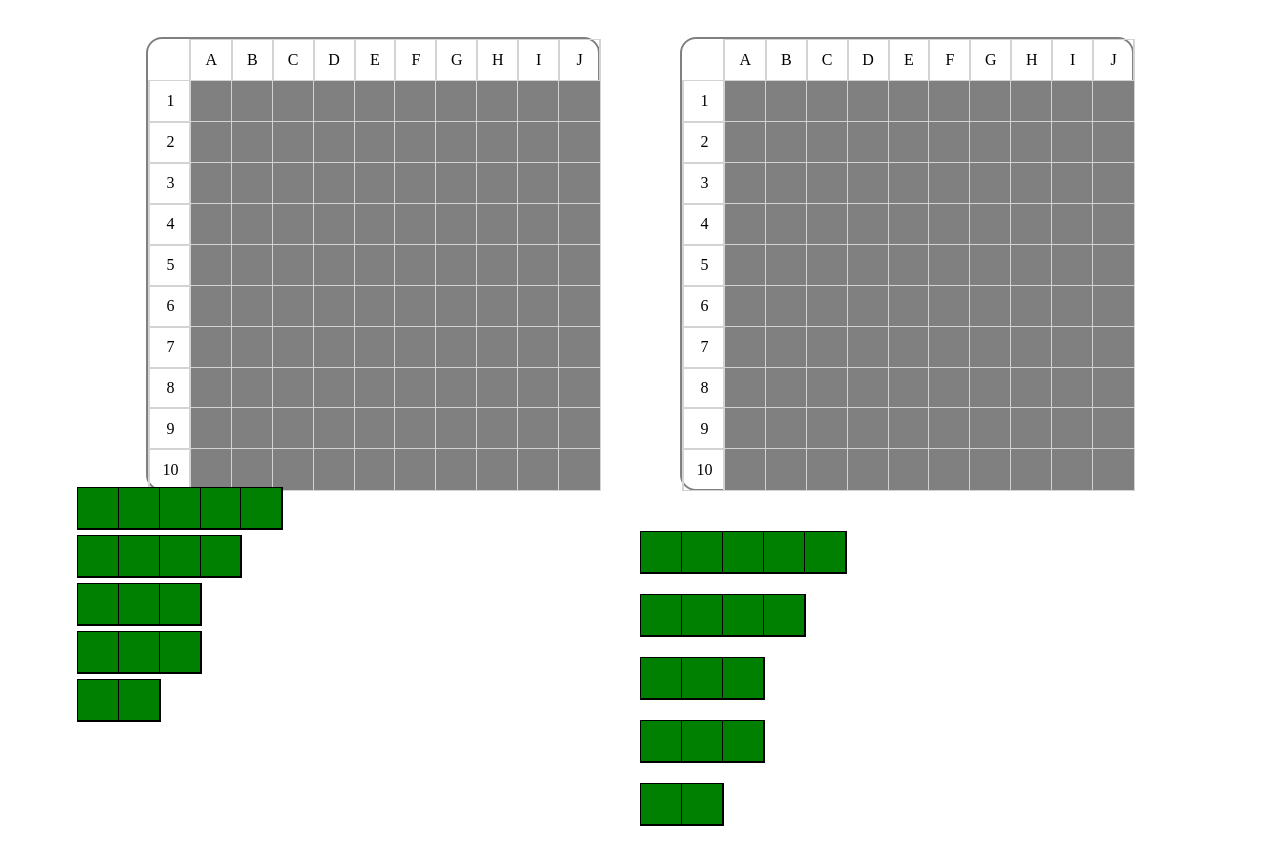
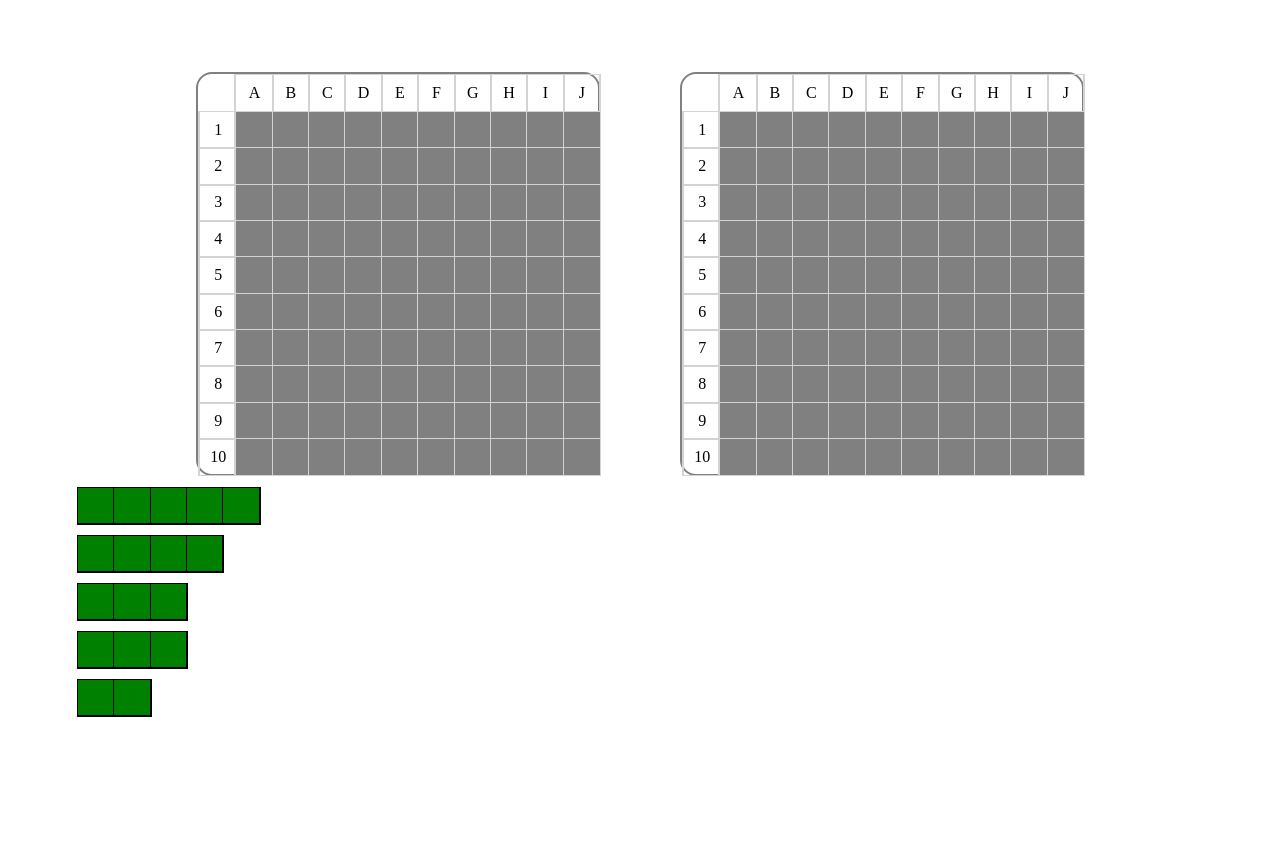
Before and after one commit to Behindtheboard/battleships, a website built with webpack: page src/index.html in a window 1280 px wide. Shown: the part 73-938 px from the top of the page. After the commit the page ends 857 px from the top, so only its background shows below. Built offline with nearby package versions, Linux system fonts and the light colour scheme.

Commit message:
Fix computer conditional

```diff
--- a/src/modules/game.js
+++ b/src/modules/game.js
@@ -37,7 +37,6 @@ function initComputerGame() {
   renderBoard(player1, true);
   renderBoard(computer, true);
   renderShips(player1, true);
-  renderShips(computer, true);
 
   const leftShips = document.querySelectorAll("#left-ships > div");
   leftShips.forEach((ship) => {
@@ -200,6 +199,7 @@ export function placeShipHandler(elementId, player1, player2) {
       startBattleBtn.addEventListener("click", () => {
         shipsContainer.innerHTML = "";
         renderShips(player1, false);
+        renderShips(player2, false);
         renderBoard(player1, false);
         renderBoard(player2, false);
         return;
--- a/src/modules/renderUI.js
+++ b/src/modules/renderUI.js
@@ -80,7 +80,7 @@ export function renderBoard(player, isNewGame) {
   const playerAlt = player.alt;
   let computer;
 
-  playerAlt === "1" ? (leftBoard.innerHTML = "") : rightBoard.innerHTML == "";
+  playerAlt === "1" ? (leftBoard.innerHTML = "") : (rightBoard.innerHTML = "");
 
   board.forEach((row, rindex) => {
     row.forEach((col, cindex) => {
@@ -96,7 +96,7 @@ export function renderBoard(player, isNewGame) {
         boxDiv.textContent = "X";
       }
       if (col !== null && col !== "hit" && col !== "missed") {
-        computer
+        playerAlt === "robo"
           ? (boxDiv.style.backgroundColor = "grey")
           : (boxDiv.style.backgroundColor = "green");
       }
@@ -169,8 +169,8 @@ export function renderShips(player, isNewGame) {
     const shipBoxes = document.querySelectorAll(`#${side}-ships .shipBox`);
     const rect = sourceSize.getBoundingClientRect();
     shipBoxes.forEach((shipBox) => {
-      shipBox.style.width = `${rect.width-3}px`;
-      shipBox.style.height = `${rect.height-3}px`;
+      shipBox.style.width = `${rect.width - 3}px`;
+      shipBox.style.height = `${rect.height - 3}px`;
     });
   }
 
--- a/src/styles.css
+++ b/src/styles.css
@@ -210,8 +210,8 @@ h1 {
   display: grid;
   grid-template-columns: repeat(11, 1fr);
   grid-template-rows: repeat(11, 1fr);
-  min-width: 450px;
-  min-height: 450px;
+  min-width: 400px;
+  min-height: 400px;
   width: 30vw;
   height: 30vw;
   border: solid 2px grey;
@@ -281,6 +281,7 @@ h1 {
   flex-direction: column;
   justify-content: space-between;
   align-items: start;
+  padding: 40px;
 }
 
 .ships {
```
